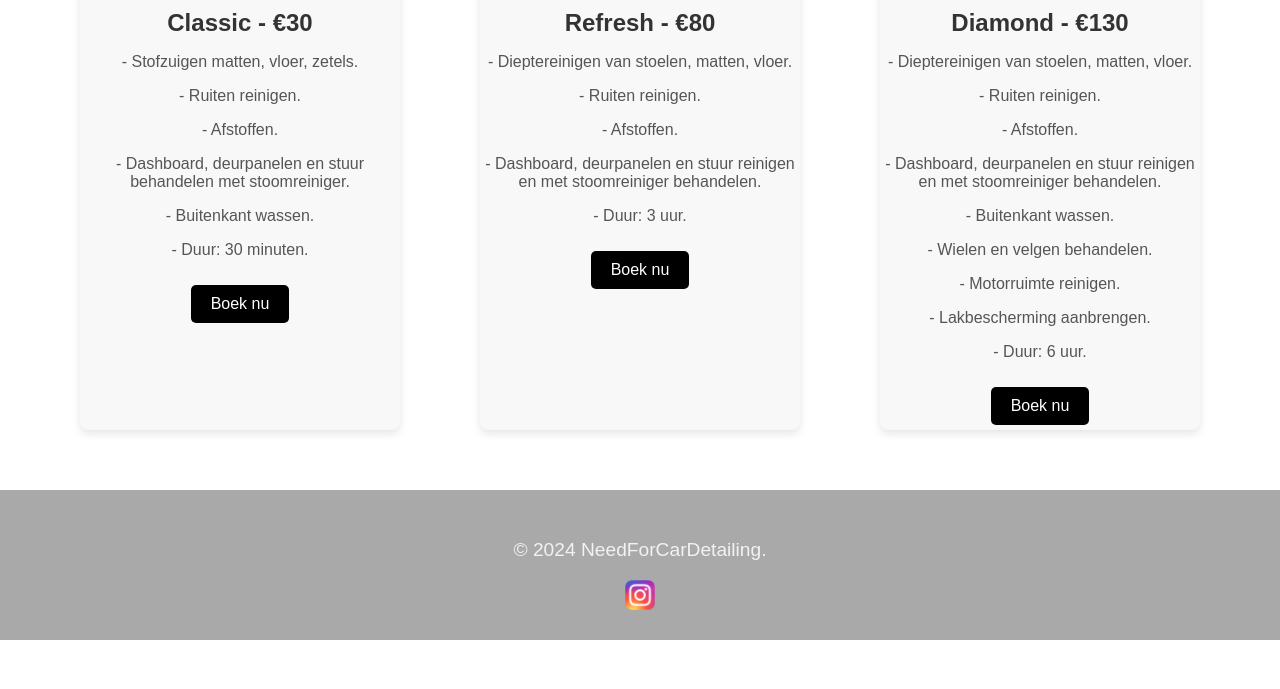
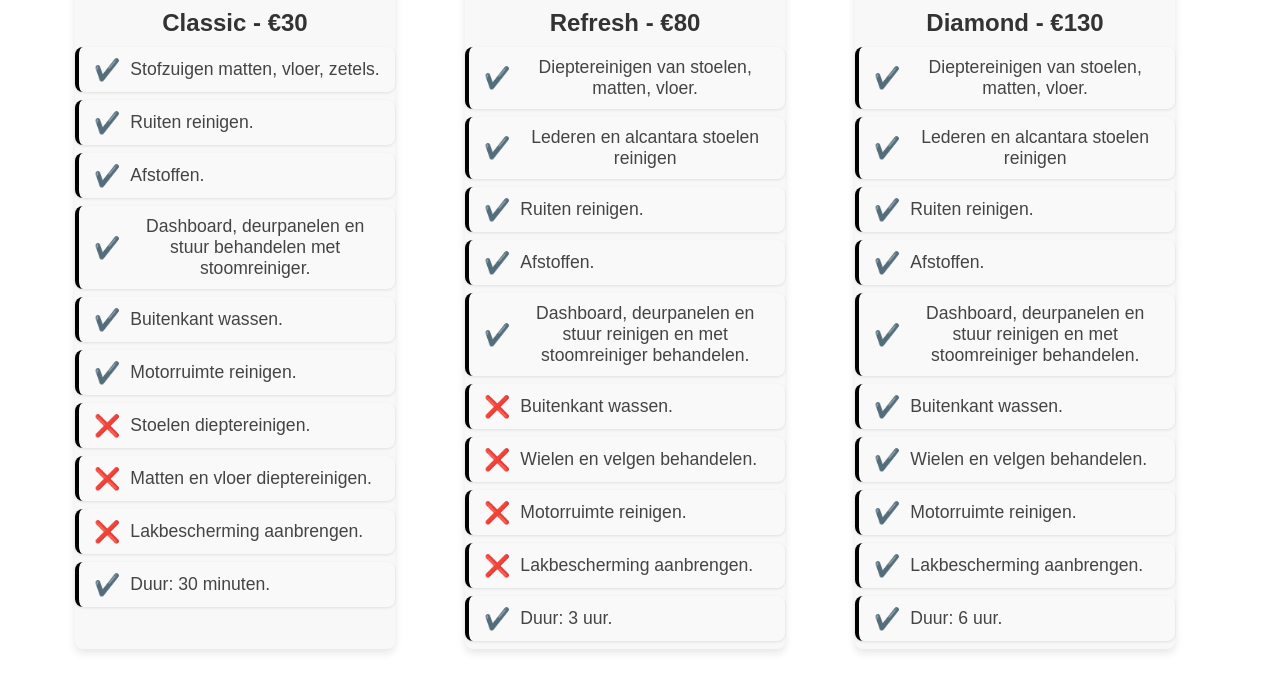
Before and after one commit to BibiYassine/NFCD, a PHP site: page /services in a window 1280 px wide. Shown: the part 429-1118 px from the top of the page. Before the commit the page ends 1069 px from the top, so only its background shows below. Run offline with PHP 8.4, Linux system fonts and the light colour scheme; data that the repository does not hold is empty.

Commit message:
service pagina

```diff
--- a/website/functies/sideMenu.php
+++ b/website/functies/sideMenu.php
@@ -9,7 +9,7 @@ echo '<div class="sidenav" id="sidenav">
             echo '<a href="admin">Admin Panel</a>';
         }
         else if ($_SESSION['type'] == "klant") {
-            echo '';
+            echo '<a href="afspraken">Mijn afspraken</a>';
         }
 
         else {
--- a/website/services.css
+++ b/website/services.css
@@ -10,6 +10,7 @@ body {
     color: #333;
     display: flex;
     flex-direction: column;
+    overflow-x: hidden;
 }
 
 .sidenav {
@@ -106,20 +107,62 @@ body {
 .slider-image:first-child {
     opacity: 1;
 }
-
 .service-item h3 {
     font-size: 1.5em;
     margin: 10px 0;
     color: #333;
 }
-
 .service-item p {
-    font-size: 1em;
-    color: #555;
+    font-size: 1.1em;
+    color: #444; /* Donkergrijze tekstkleur */
+    padding: 10px 15px;
+    margin: 8px 0;
+    border-left: 4px solid black; /* Blauwe accentlijn aan de linkerkant */
+    background-color: #f9f9f9; /* Lichte achtergrondkleur */
+    border-radius: 8px; /* Ronde hoeken voor een zachte uitstraling */
+    position: relative; /* Voor de positie van het icoon */
+    box-shadow: 0 1px 3px rgba(0, 0, 0, 0.1); /* Subtiele schaduw voor diepte */
+    display: flex;
+    align-items: center;
 }
 
+.service-item p::before {
+    content: "✔️"; /* Vink-icoon voor een mooi accent */
+    font-size: 1.2em;
+    color: black; /* Kleur die overeenkomt met de linker accentlijn */
+    margin-right: 10px;
+}
+
+.niet p::before{
+    content: "❌"; /* Vink-icoon voor een mooi accent */
+    font-size: 1.2em;
+    color: black; /* Kleur die overeenkomt met de linker accentlijn */
+    margin-right: 10px;
+}
+
+.book-button {
+    display: flex;
+    justify-content: center;
+    height: 50px;
+    width: 500px;
+    border-radius: 20px;
+    padding: 10px 20px;
+    margin-bottom: 20px;
+    background-color: black; /* Aantrekkelijke blauwe kleur */
+    color: white;
+    text-decoration: none;
+    transition: background-color 0.3s ease;
+}
+.book-button:hover {
+    background-color: darkgrey; /* Donkerdere blauwe kleur bij hover */
+}
+a{
+    display: flex;
+    justify-content: center;
+    align-items: center;
+}
 footer {
-    background-color: darkgrey;
+    background-color: black;
     text-align: center;
     padding: 30px 0;
     color: #f2f2f2;
@@ -128,24 +171,8 @@ footer {
     width: 100%;
     margin-top: auto;
 }
-.book-button {
-    display: inline-block;
-    padding: 10px 20px;
-    margin-top: 10px;
-    margin-bottom: 5px;
-    background-color: black; /* Aantrekkelijke blauwe kleur */
-    color: white;
-    text-decoration: none;
-    border-radius: 5px;
-    transition: background-color 0.3s ease;
-}
+@media (max-width: 768px) {
 
-.book-button:hover {
-    background-color: darkgrey; /* Donkerdere blauwe kleur bij hover */
-}
-
-
-@media (max-width: 768px) {
     .services-container {
         flex-direction: column;
         align-items: center;
@@ -154,4 +181,18 @@ footer {
     .service-item {
         width: 80%;
     }
+
+    .book-button {
+        display: flex;
+        justify-content: center;
+        height: 50px;
+        width: 300px;
+        border-radius: 20px;
+        padding: 10px 20px;
+        margin-bottom: 50px;
+        background-color: black; /* Aantrekkelijke blauwe kleur */
+        color: white;
+        text-decoration: none;
+        transition: background-color 0.3s ease;
+    }
 }
--- a/website/services.php
+++ b/website/services.php
@@ -1,14 +1,11 @@
 <?php
-
     include 'connect.php';
     session_start();
-         //initaliseerd de klant variabele zodat er verder geen errors komen voor bezoekers die niet zijn ingelogd.
     if(!isset($_SESSION['type'])){
         $_SESSION['type'] = "gast";
     }
     include 'functies/sideMenu.php';
     include 'functies/functies.php';
-
     onderhoudsModus();
 ?>
 
@@ -18,9 +15,9 @@
     <meta charset="UTF-8">
     <meta name="viewport" content="width=device-width, initial-scale=1.0">
     <title>Services-NFCD</title>
+    <link rel="shortcut icon" href="images/logo.png" type="image/x-icon">
     <link rel="stylesheet" href="services.css">
     <link rel="stylesheet" href="libraries/aos.css">
-    <link rel="shortcut icon" href="images/logo.png" type="image/x-icon">
 
 </head>
 <body>
@@ -36,13 +33,18 @@
                     <img src="images/pakket12.png" alt="Classic Pakket 2" class="slider-image">
                 </div>
                 <h3>Classic - €30</h3>
-                <p data-aos="fade-up">- Stofzuigen matten, vloer, zetels.</p>
-                <p data-aos="fade-up">- Ruiten reinigen.</p>
-                <p data-aos="fade-up">- Afstoffen.</p>
-                <p data-aos="fade-up">- Dashboard, deurpanelen en stuur behandelen met stoomreiniger.</p>
-                <p data-aos="fade-up">- Buitenkant wassen.</p>
-                <p data-aos="fade-up">- Duur: 30 minuten.</p>
-                <a href="boeken" class="book-button">Boek nu</a> <!-- Button added here -->
+                <p data-aos="fade-up">Stofzuigen matten, vloer, zetels.</p>
+                <p data-aos="fade-up">Ruiten reinigen.</p>
+                <p data-aos="fade-up">Afstoffen.</p>
+                <p data-aos="fade-up">Dashboard, deurpanelen en stuur behandelen met stoomreiniger.</p>
+                <p data-aos="fade-up">Buitenkant wassen.</p>
+                <p data-aos="fade-up">Motorruimte reinigen.</p>
+                <div class="niet">
+                <p data-aos="fade-up">Stoelen dieptereinigen.</p>
+                <p data-aos="fade-up">Matten en vloer dieptereinigen.</p>
+                <p data-aos="fade-up">Lakbescherming aanbrengen.</p>
+                </div>
+                <p data-aos="fade-up">Duur: 30 minuten.</p>
             </div>
 
             <div class="service-item" data-aos="fade-up">
@@ -51,12 +53,18 @@
                     <img src="images/pakket22.png" alt="Refresh Pakket 2" class="slider-image">
                 </div>
                 <h3 data-aos="fade-up">Refresh - €80</h3>
-                <p data-aos="fade-up">- Dieptereinigen van stoelen, matten, vloer.</p>
-                <p data-aos="fade-up">- Ruiten reinigen.</p>
-                <p data-aos="fade-up">- Afstoffen.</p>
-                <p data-aos="fade-up">- Dashboard, deurpanelen en stuur reinigen en met stoomreiniger behandelen.</p>
-                <p data-aos="fade-up">- Duur: 3 uur.</p>
-                <a href="boeken" class="book-button">Boek nu</a> <!-- Button added here -->
+                <p data-aos="fade-up">Dieptereinigen van stoelen, matten, vloer.</p>
+                <p data-aos="fade-up">Lederen en alcantara stoelen reinigen</p>
+                <p data-aos="fade-up">Ruiten reinigen.</p>
+                <p data-aos="fade-up">Afstoffen.</p>
+                <p data-aos="fade-up">Dashboard, deurpanelen en stuur reinigen en met stoomreiniger behandelen.</p>
+                <div class="niet">
+                <p data-aos="fade-up">Buitenkant wassen.</p>
+                <p data-aos="fade-up">Wielen en velgen behandelen.</p>
+                <p data-aos="fade-up">Motorruimte reinigen.</p>
+                <p data-aos="fade-up">Lakbescherming aanbrengen.</p>
+                </div>
+                <p data-aos="fade-up">Duur: 3 uur.</p>
             </div>
 
             <div class="service-item" data-aos="fade-up">
@@ -65,20 +73,23 @@
                     <img src="images/luxere.png" alt="Diamond Pakket 2" class="slider-image">
                 </div>
                 <h3 data-aos="fade-up">Diamond - €130</h3>
-                <p data-aos="fade-up">- Dieptereinigen van stoelen, matten, vloer.</p>
-                <p data-aos="fade-up">- Ruiten reinigen.</p>
-                <p data-aos="fade-up">- Afstoffen.</p>
-                <p data-aos="fade-up">- Dashboard, deurpanelen en stuur reinigen en met stoomreiniger behandelen.</p>
-                <p data-aos="fade-up">- Buitenkant wassen.</p>
-                <p data-aos="fade-up">- Wielen en velgen behandelen.</p>
-                <p data-aos="fade-up">- Motorruimte reinigen.</p>
-                <p data-aos="fade-up">- Lakbescherming aanbrengen.</p>
-                <p data-aos="fade-up">- Duur: 6 uur.</p>
-                <a href="boeken" class="book-button">Boek nu</a> <!-- Button added here -->
+                <p data-aos="fade-up">Dieptereinigen van stoelen, matten, vloer.</p>
+                <p data-aos="fade-up">Lederen en alcantara stoelen reinigen</p>
+                <p data-aos="fade-up">Ruiten reinigen.</p>
+                <p data-aos="fade-up">Afstoffen.</p>
+                <p data-aos="fade-up">Dashboard, deurpanelen en stuur reinigen en met stoomreiniger behandelen.</p>
+                <p data-aos="fade-up">Buitenkant wassen.</p>
+                <p data-aos="fade-up">Wielen en velgen behandelen.</p>
+                <p data-aos="fade-up">Motorruimte reinigen.</p>
+                <p data-aos="fade-up">Lakbescherming aanbrengen.</p>
+
+                <p data-aos="fade-up">Duur: 6 uur.</p>
             </div>
+            <br>
         </div>
     </section>
 </main>
+<center><a href="boeken" class="book-button">Boek hier je afspraak.</a></center>
 
 <footer data-aos="fade-up">
     <p>&copy; 2024 NeedForCarDetailing.</p>
@@ -93,18 +104,13 @@
 <script src="libraries/aos.js"></script>
 <script>
     AOS.init();
-
-    // JavaScript voor het openen en sluiten van het menu
     function closeNav() {
         document.getElementById("sidenav").style.width = "0";
     }
     function openNav() {
-        document.getElementById("sidenav").style.width = "250px"; // Pas de breedte aan naar wens
+        document.getElementById("sidenav").style.width = "250px";
     }
 
-
-
-    // JavaScript voor de slider
     document.addEventListener('DOMContentLoaded', function() {
         const sliders = document.querySelectorAll('.slider');
         sliders.forEach(slider => {
@@ -117,7 +123,7 @@
                 images[currentIndex].style.opacity = 1;
             }
 
-            setInterval(showNextImage, 3000); // Verander afbeelding elke 3 seconden
+            setInterval(showNextImage, 3000);
         });
     });
 </script>
```
Also changed, not shown: website/boeken.css (+2 -90 lines), website/boeken.php (+1 -22 lines), website/style.css (+5 -4 lines), website/succes.html (deleted, +0 -16 lines), website/.htaccess (added), website/afspraken.php (added). Lines whose indentation alone changed are shown as unchanged.
